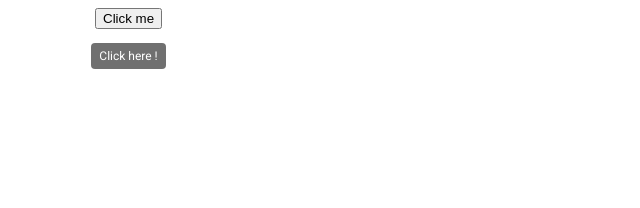
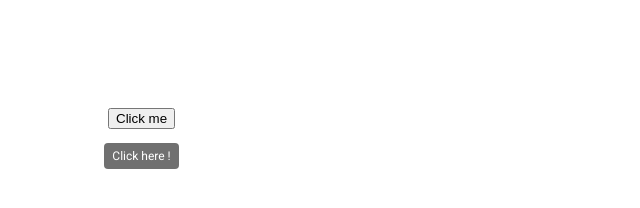
Before and after one commit to yassine-klilich/tool-tipsy, a plain HTML site: page index.html in a window 1280 px wide. Both pictures are taken after a click on the button "Click me". Shown: the whole page, without its empty margins (0-640 px from the left). Drawn offline with Linux system fonts and the light colour scheme.

Commit message:
- refactor code - fix a positioning case with scrollbar width

```diff
--- a/index.html
+++ b/index.html
@@ -18,7 +18,7 @@
 </head>
 <body>
 
-  <button style="position: relative; left: 87px;" yk-tooltip="Click here !">Click me</button>
+  <button style="position: relative; left: 100px; top: 100px;" yk-tooltip="Click here !">Click me</button>
 
   <script src="yk-tooltip.js"></script>
 
--- a/yk-tooltip.css
+++ b/yk-tooltip.css
@@ -1,6 +1,6 @@
 .yk-tooltip-overlay-wrapper {
   visibility: hidden;
-  position: absolute;
+  position: fixed;
   top: 0px;
   left: 0px;
   width: 100%;
--- a/yk-tooltip.js
+++ b/yk-tooltip.js
@@ -1,9 +1,10 @@
-const YK_Tooltip = {
+
+(function(window) {
+  if(!window.YK_Tooltip){
+    window.YK_Tooltip = {
       _selector: 'yk-tooltip',
 
       _showDelay: 150,
-  _showDelayTimeout: null,
-
       _hideDelay: 0,
 
       _positions: {
@@ -13,9 +14,11 @@ const YK_Tooltip = {
         right: "right"
       },
 
-  _options: {
+      _attrOptions: {
         text: 'yk-tooltip',
         position: 'yk-position',
+        showDelay: 'yk-show-delay',
+        hideDelay: 'yk-hide-delay'
       },
 
       _classNames: {
@@ -35,38 +38,56 @@ const YK_Tooltip = {
 
         let tooltipTriggers = document.querySelectorAll(`[${this._selector}]`);
         tooltipTriggers.forEach(tooltipTrigger => {
-      tooltipTrigger.addEventListener('mouseenter', this._showTooltip);
-      tooltipTrigger.addEventListener('focus', this._showTooltip);
+          let tooltipObject = {
+            text: null,
+            position: null,
+            showDelay: 150,
+            showDelayTimeout: null,
+            hideDelay: 0,
+            hideDelayTimeout: null,
+            target: tooltipTrigger
+          }
 
-      tooltipTrigger.addEventListener('mouseleave', this._hideTooltip);
-      tooltipTrigger.addEventListener('click', this._hideTooltip);
-      tooltipTrigger.addEventListener('blur', this._hideTooltip);
+          tooltipTrigger.addEventListener('mouseenter', () => this._showTooltip(tooltipObject));
+          tooltipTrigger.addEventListener('focus', () => this._showTooltip(tooltipObject));
+
+          tooltipTrigger.addEventListener('mouseleave', () => this._hideTooltip(tooltipObject));
+          tooltipTrigger.addEventListener('click', () => this._hideTooltip(tooltipObject));
+          tooltipTrigger.addEventListener('blur', () => this._hideTooltip(tooltipObject));
         })
       },
 
-  _showTooltip: function() {
-    YK_Tooltip._showDelayTimeout = setTimeout(()=>{
-      let text = this.getAttribute(YK_Tooltip._options.text);
-      let position = this.getAttribute(YK_Tooltip._options.position) || YK_Tooltip._positions.below;
-      YK_Tooltip._tooltipText.textContent = text;
+      _showTooltip: function(tooltipObject) {
+        tooltipObject.showDelay = parseFloat(tooltipObject.target.getAttribute(YK_Tooltip._attrOptions.showDelay)) || YK_Tooltip._showDelay;
 
-      if(!YK_Tooltip._positions[position]) {
-        throw new Error("Tooltip position '" + position + "' is invalid")
+        tooltipObject.showDelayTimeout = setTimeout(()=>{
+          clearTimeout(tooltipObject.hideDelayTimeout);
+          tooltipObject.text = tooltipObject.target.getAttribute(YK_Tooltip._attrOptions.text);
+          tooltipObject.position = tooltipObject.target.getAttribute(YK_Tooltip._attrOptions.position) || YK_Tooltip._positions.below;
+          YK_Tooltip._tooltipText.textContent = tooltipObject.text;
+
+          if(!YK_Tooltip._positions[tooltipObject.position]) {
+            throw new Error(`Tooltip position '${tooltipObject.position}' is invalid`);
           }
 
-      let axis = YK_Tooltip._getBestAxisValues(this, position);
+          YK_Tooltip._tooltipOverlay.setAttribute('style', "top: 0px; left: 0px");
+          let axis = YK_Tooltip._getBestAxisValues(tooltipObject.target, tooltipObject.position);
           YK_Tooltip._tooltipOverlay.setAttribute('style', `top: ${axis.y}px; left: ${axis.x}px`);
 
           YK_Tooltip._tooltipOverlayWrapper.style.visibility = "visible";
           YK_Tooltip._tooltip.style.opacity = "1";
-    }, YK_Tooltip._showDelay);
+        }, tooltipObject.showDelay);
       },
 
-  _hideTooltip: function() {
-    clearTimeout(YK_Tooltip._showDelayTimeout);
-    YK_Tooltip._showDelayTimeout = null;
+      _hideTooltip: function(tooltipObject) {
+        tooltipObject.hideDelay = parseFloat(tooltipObject.target.getAttribute(YK_Tooltip._attrOptions.hideDelay)) || YK_Tooltip._hideDelay;
+
+        tooltipObject.hideDelayTimeout = setTimeout(()=>{
+          clearTimeout(tooltipObject.showDelayTimeout);
+          tooltipObject.showDelayTimeout = null;
           YK_Tooltip._tooltipOverlayWrapper.style.visibility = "hidden";
           YK_Tooltip._tooltip.style.opacity = "0";
+        }, tooltipObject.hideDelay);
       },
 
       _appendTooltipOverlayToBody: function() {
@@ -111,7 +132,8 @@ const YK_Tooltip = {
        */
       _xAxisPosition: function(position, targetRect, tooltipRect) {
         let spaceFromLeft = targetRect.left;
-    let spaceFromRight = window.innerWidth - targetRect.right;
+        let scrollBarWidth = (window.innerWidth - this._tooltipOverlayWrapper.getBoundingClientRect().width);
+        let spaceFromRight = (window.innerWidth - scrollBarWidth) - targetRect.right;
 
         switch (position) {
           case this._positions.left:
@@ -157,11 +179,19 @@ const YK_Tooltip = {
           case this._positions.above:
           case this._positions.below:
             spaceFromLeft = targetRect.left + (targetRect.width / 2);
-        spaceFromRight = (window.innerWidth - targetRect.right) + (targetRect.width / 2);
+            let scrollBarWidth = (window.innerWidth - this._tooltipOverlayWrapper.getBoundingClientRect().width);
+            spaceFromRight = ((window.innerWidth - scrollBarWidth) - targetRect.right) + (targetRect.width / 2);
             let tooltipHalfWidth = (tooltipRect.width / 2);
 
             if(spaceFromLeft >= tooltipHalfWidth) {
-          return spaceFromLeft - tooltipHalfWidth;
+              let hiddenSpaceFromRight = 0;
+              if(spaceFromRight < tooltipHalfWidth){
+                hiddenSpaceFromRight = tooltipHalfWidth - spaceFromRight;
+              }
+
+              let _left = spaceFromLeft - tooltipHalfWidth - hiddenSpaceFromRight;
+
+              return (_left < 0) ? 0 : _left;
             }
             else {
               let hiddenSpace = tooltipHalfWidth - spaceFromLeft;
@@ -178,7 +208,8 @@ const YK_Tooltip = {
        */
       _yAxisPosition: function(position, targetRect, tooltipRect) {
         let spaceFromTop = targetRect.top;
-    let spaceFromBottom = window.innerHeight - targetRect.bottom;
+        let scrollBarHeight = (window.innerHeight - this._tooltipOverlayWrapper.getBoundingClientRect().height);
+        let spaceFromBottom = (window.innerHeight - scrollBarHeight) - targetRect.bottom;
 
         switch (position) {
           case this._positions.above:
@@ -212,11 +243,18 @@ const YK_Tooltip = {
           case this._positions.left:
           case this._positions.right:
             spaceFromTop = targetRect.top + (targetRect.height / 2);
-        spaceFromBottom = (window.innerHeight - targetRect.bottom) + (targetRect.height / 2);
+            spaceFromBottom = ((window.innerHeight - scrollBarHeight) - targetRect.bottom) + (targetRect.height / 2);
             let tooltipHalfHeight = (tooltipRect.height / 2);
 
             if(spaceFromTop >= tooltipHalfHeight) {
-          return spaceFromTop - tooltipHalfHeight;
+              let hiddenSpaceFromBottom = 0;
+              if(spaceFromBottom < tooltipHalfHeight){
+                hiddenSpaceFromBottom = tooltipHalfHeight - spaceFromBottom;
+              }
+
+              let _top = spaceFromTop - tooltipHalfHeight - hiddenSpaceFromBottom;
+
+              return (_top < 0) ? 0 : _top;
             }
             else {
               let hiddenSpace = tooltipHalfHeight - spaceFromTop;
@@ -224,4 +262,6 @@ const YK_Tooltip = {
             }
         }
       }
+    };
   }
+})(window);
```
Lines whose indentation alone changed are shown as unchanged.
